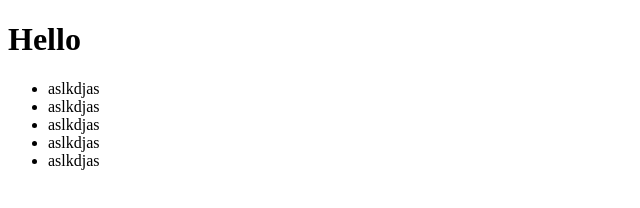
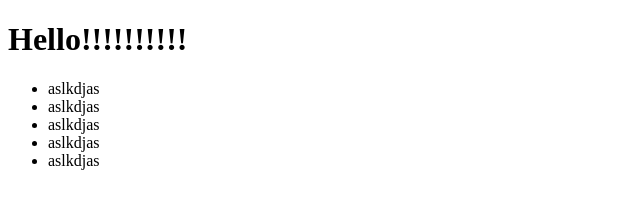
Before and after one commit to Colt/demorepo, a plain HTML site: page index.html in a window 1280 px wide. Shown: the whole page, without its empty margins (0-640 px from the left). Drawn offline with Linux system fonts and the light colour scheme.

Commit message:
Update index.html

```diff
--- a/index.html
+++ b/index.html
@@ -9,7 +9,7 @@
 </head>
 
 <body>
-    <h1>Hello</h1>
+    <h1>Hello!!!!!!!!!!</h1>
     <ul>
         <li>aslkdjas</li>
         <li>aslkdjas</li>
```
